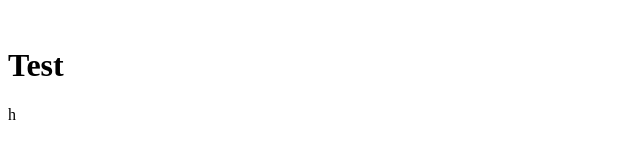
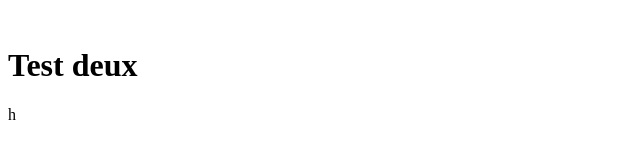
Before and after one commit to SoleneMars/CV, a plain HTML site: page index.html in a window 1280 px wide. Shown: the whole page, without its empty margins (0-640 px from the left). Drawn offline with Linux system fonts and the light colour scheme.

Commit message:
test de modification de la page html

```diff
--- a/index.html
+++ b/index.html
@@ -6,7 +6,7 @@
     </head>
 
  <body>
- 	<h1> Test </h1>h
+ 	<h1> Test deux </h1>h
 
   </body>
 </html>
```
